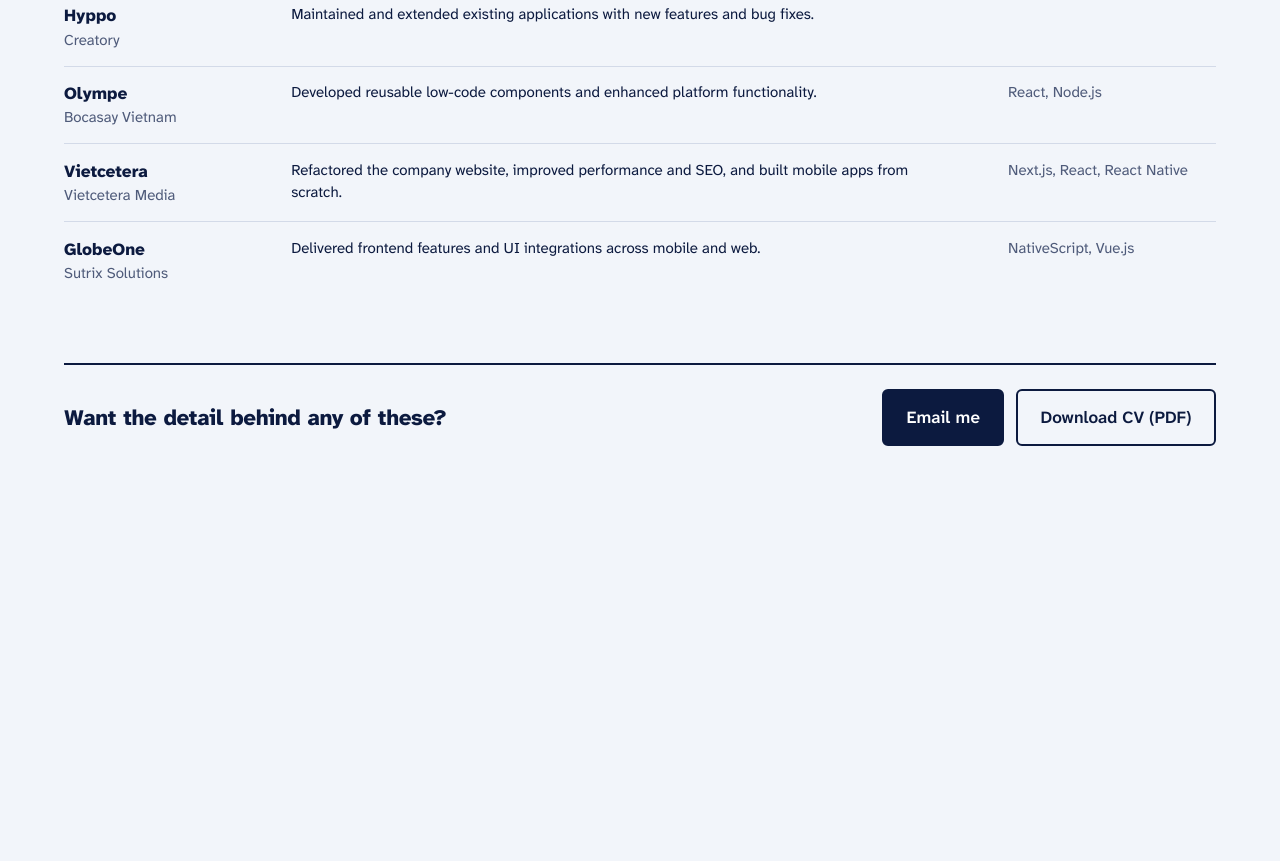
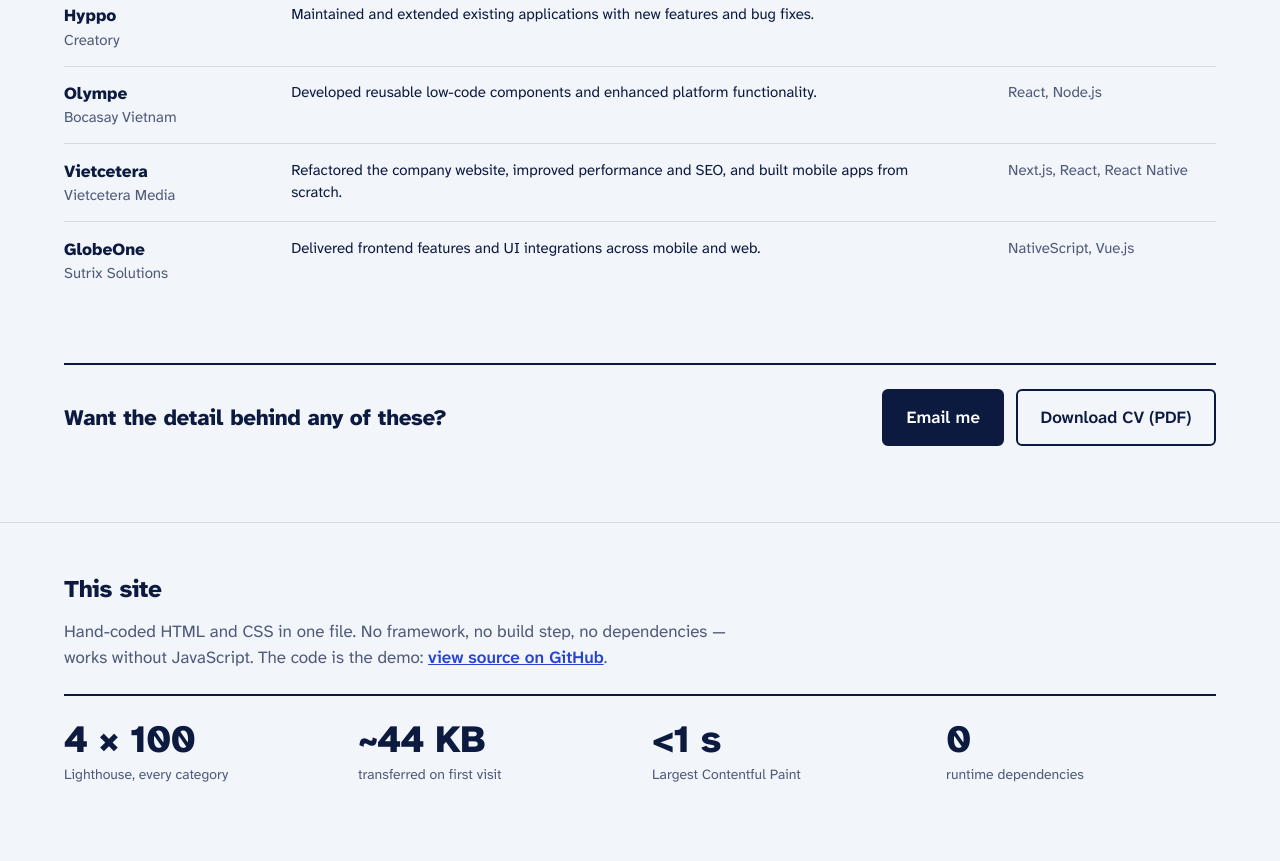
Before and after one commit to longtm101898/longtm101898.github.io, a plain HTML site: page index.html in a window 1280 px wide. Shown: the part 3464-4325 px from the top of the page. Before the commit the page ends 3986 px from the top, so only its background shows below. Drawn offline with Linux system fonts and the light colour scheme.

Commit message:
Add a colophon with measured performance stats
Generated with [Devin](https://devin.ai)

Co-Authored-By: Devin <158243242+devin-ai-integration[bot]@users.noreply.github.com>

```diff
--- a/index.html
+++ b/index.html
@@ -783,6 +783,28 @@
         margin-top: 0;
       }
 
+      /* ---------- Colophon ---------- */
+      .colophon {
+        padding: clamp(2rem, 4vw, 3rem) var(--gutter-r) clamp(3rem, 6vw, 5rem)
+          var(--gutter-l);
+        border-top: 1px solid var(--line);
+      }
+      .colophon h2 {
+        margin: 0;
+        font-size: 1.5rem;
+        font-weight: 800;
+        letter-spacing: -0.015em;
+      }
+      .colophon-copy {
+        margin: 0.75rem 0 1.5rem;
+        max-width: 62ch;
+        color: var(--mute);
+      }
+      .colophon-copy a {
+        color: var(--cobalt);
+        font-weight: 600;
+      }
+
       /* ---------- Responsive ---------- */
       @media (max-width: 1100px) {
         .study-section {
@@ -1401,6 +1423,35 @@
       </section>
     </main>
 
+    <footer class="colophon">
+      <h2>This site</h2>
+      <p class="colophon-copy">
+        Hand-coded HTML and CSS in one file. No framework, no build step, no
+        dependencies — works without JavaScript. The code is the demo:
+        <a href="https://github.com/longtm101898/longtm101898.github.io"
+          >view source on GitHub</a
+        >.
+      </p>
+      <dl class="facts">
+        <div>
+          <dt>Lighthouse, every category</dt>
+          <dd>4 × 100</dd>
+        </div>
+        <div>
+          <dt>transferred on first visit</dt>
+          <dd>~44 KB</dd>
+        </div>
+        <div>
+          <dt>Largest Contentful Paint</dt>
+          <dd>&lt;1 s</dd>
+        </div>
+        <div>
+          <dt>runtime dependencies</dt>
+          <dd>0</dd>
+        </div>
+      </dl>
+    </footer>
+
     <script>
       (() => {
         const root = document.documentElement;
```
